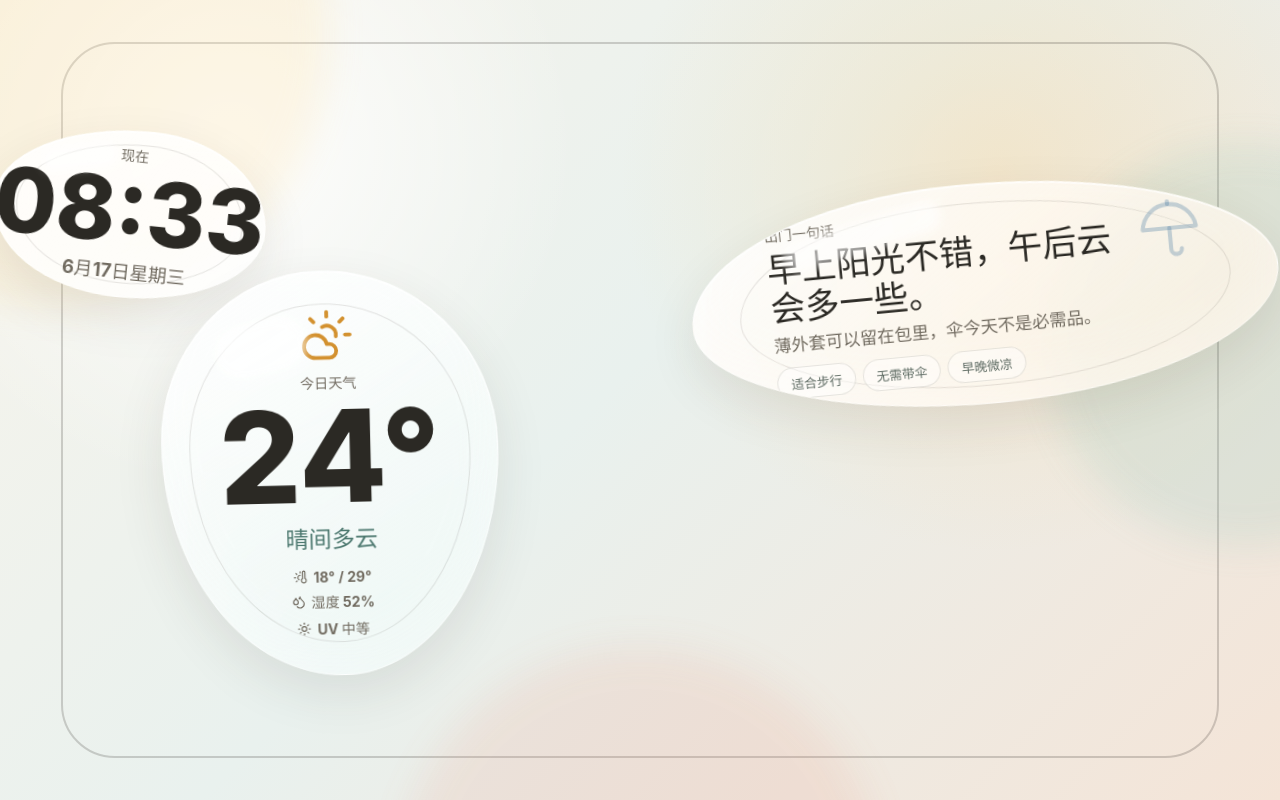
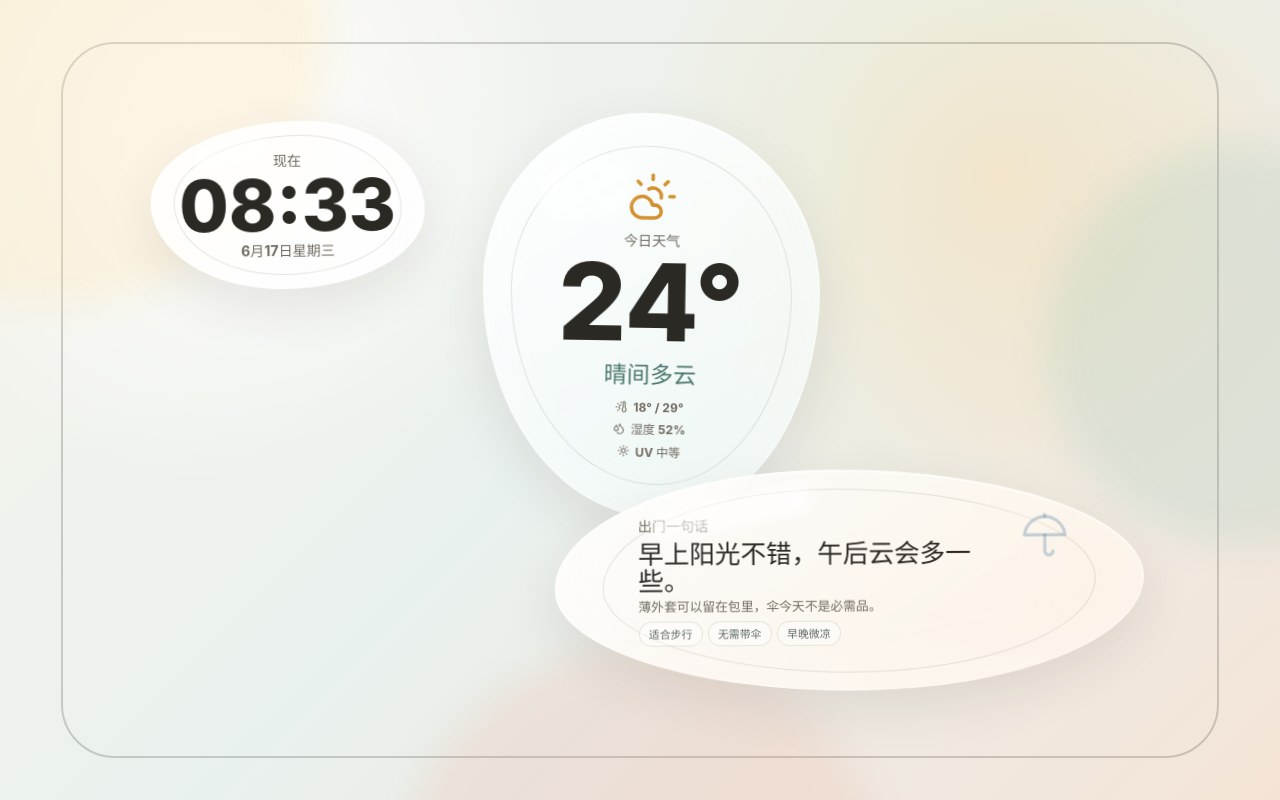
Before and after one commit to wtfllix/Bublink, a React (Vite) app: page / in a window 1280 px wide. Built offline with nearby package versions, Linux system fonts and the light colour scheme.

Commit message:
Replace Matter.js bubbles with CSS animation

```diff
--- a/package.json
+++ b/package.json
@@ -11,13 +11,11 @@
   },
   "dependencies": {
     "lucide-react": "^0.468.0",
-    "matter-js": "^0.20.0",
     "motion": "^12.0.0",
     "react": "^19.0.0",
     "react-dom": "^19.0.0"
   },
   "devDependencies": {
-    "@types/matter-js": "^0.19.8",
     "@types/react": "^19.0.0",
     "@types/react-dom": "^19.0.0",
     "typescript": "^5.7.0",
--- a/src/App.tsx
+++ b/src/App.tsx
@@ -1,27 +1,22 @@
 import { CloudSun, Droplets, Sun, ThermometerSun, Umbrella } from "lucide-react";
-import Matter from "matter-js";
 import { motion } from "motion/react";
-import { useEffect, useMemo, useRef, useState } from "react";
+import { useEffect, useMemo, useState } from "react";
 import { departureAdvice, weatherSnapshot } from "./data/dashboard";
 
 type BubbleId = "clock" | "weather" | "advice";
-
-type BubbleFrame = {
-  id: BubbleId;
-  x: number;
-  y: number;
-  angle: number;
-};
 
 type BubbleDefinition = {
   id: BubbleId;
   className: string;
   width: number;
   height: number;
-  radius: number;
   x: number;
   y: number;
-  mass: number;
+  driftX: number;
+  driftY: number;
+  driftRotate: number;
+  duration: number;
+  delay: number;
 };
 
 function getBubbleDefinitions(width: number, height: number): BubbleDefinition[] {
@@ -36,30 +31,39 @@ function getBubbleDefinitions(width: number, height: number): BubbleDefinition[]
         className: "bubble-clock",
         width: 235 * scale,
         height: 150 * scale,
-        radius: 112 * scale,
         x: width * 0.35,
         y: height * 0.22,
-        mass: 1,
+        driftX: 10 * scale,
+        driftY: 8 * scale,
+        driftRotate: 1.2,
+        duration: 7.6,
+        delay: -1.4,
       },
       {
         id: "weather",
         className: "bubble-weather",
         width: 285 * scale,
         height: 330 * scale,
-        radius: 168 * scale,
         x: width * 0.62,
         y: height * 0.47,
-        mass: 1.45,
+        driftX: 12 * scale,
+        driftY: 10 * scale,
+        driftRotate: -1,
+        duration: 8.4,
+        delay: -3.1,
       },
       {
         id: "advice",
         className: "bubble-advice",
         width: Math.min(width * 0.86, 560 * scale),
         height: 185 * scale,
-        radius: 235 * scale,
         x: width * 0.5,
         y: height * 0.78,
-        mass: 1.8,
+        driftX: 14 * scale,
+        driftY: 7 * scale,
+        driftRotate: 0.8,
+        duration: 9.2,
+        delay: -2.2,
       },
     ];
   }
@@ -70,30 +74,39 @@ function getBubbleDefinitions(width: number, height: number): BubbleDefinition[]
       className: "bubble-clock",
       width: 260 * scale,
       height: 160 * scale,
-      radius: 123 * scale,
       x: width * 0.23,
       y: height * 0.25,
-      mass: 1,
+      driftX: 12 * scale,
+      driftY: 9 * scale,
+      driftRotate: 1.1,
+      duration: 8,
+      delay: -1.2,
     },
     {
       id: "weather",
       className: "bubble-weather",
       width: 320 * scale,
       height: 385 * scale,
-      radius: 190 * scale,
       x: width * 0.52,
       y: height * 0.38,
-      mass: 1.5,
+      driftX: 14 * scale,
+      driftY: 11 * scale,
+      driftRotate: -0.9,
+      duration: 8.8,
+      delay: -3.4,
     },
     {
       id: "advice",
       className: "bubble-advice",
       width: 560 * scale,
       height: 210 * scale,
-      radius: 280 * scale,
       x: width * 0.67,
       y: height * 0.72,
-      mass: 2,
+      driftX: 16 * scale,
+      driftY: 8 * scale,
+      driftRotate: 0.7,
+      duration: 9.8,
+      delay: -2.6,
     },
   ];
 }
@@ -108,102 +121,6 @@ function useWindowSize() {
   }, []);
 
   return size;
-}
-
-function useBubblePhysics(definitions: BubbleDefinition[], width: number, height: number) {
-  const [frames, setFrames] = useState<BubbleFrame[]>(() =>
-    definitions.map((definition) => ({
-      id: definition.id,
-      x: definition.x,
-      y: definition.y,
-      angle: 0,
-    })),
-  );
-  const bodiesRef = useRef<Map<BubbleId, Matter.Body>>(new Map());
-
-  useEffect(() => {
-    const engine = Matter.Engine.create({ gravity: { x: 0, y: 0, scale: 0 } });
-    const runner = Matter.Runner.create();
-    const margin = 52;
-
-    const walls = [
-      Matter.Bodies.rectangle(width / 2, -margin, width + margin * 2, margin * 2, { isStatic: true }),
-      Matter.Bodies.rectangle(width / 2, height + margin, width + margin * 2, margin * 2, { isStatic: true }),
-      Matter.Bodies.rectangle(-margin, height / 2, margin * 2, height + margin * 2, { isStatic: true }),
-      Matter.Bodies.rectangle(width + margin, height / 2, margin * 2, height + margin * 2, { isStatic: true }),
-    ];
-
-    const bodies = definitions.map((definition, index) => {
-      const body = Matter.Bodies.circle(definition.x, definition.y, definition.radius, {
-        friction: 0,
-        frictionAir: 0.038,
-        restitution: 0.96,
-        density: 0.0008,
-        label: definition.id,
-      });
-
-      Matter.Body.setMass(body, definition.mass);
-      Matter.Body.setVelocity(body, {
-        x: (index + 1) * 0.32 * (index % 2 === 0 ? 1 : -1),
-        y: (index + 1) * 0.18,
-      });
-      bodiesRef.current.set(definition.id, body);
-      return body;
-    });
-
-    Matter.Composite.add(engine.world, [...walls, ...bodies]);
-    Matter.Runner.run(runner, engine);
-
-    let animationFrame = 0;
-    let tick = 0;
-
-    const animate = () => {
-      tick += 1;
-
-      bodies.forEach((body, index) => {
-        const phase = tick / 95 + index * 1.7;
-        Matter.Body.applyForce(body, body.position, {
-          x: Math.cos(phase) * 0.00028 * body.mass,
-          y: Math.sin(phase * 0.9) * 0.00022 * body.mass,
-        });
-        Matter.Body.setAngularVelocity(body, Math.sin(phase) * 0.002);
-      });
-
-      setFrames(
-        bodies.map((body) => ({
-          id: body.label as BubbleId,
-          x: body.position.x,
-          y: body.position.y,
-          angle: body.angle,
-        })),
-      );
-
-      animationFrame = window.requestAnimationFrame(animate);
-    };
-
-    animationFrame = window.requestAnimationFrame(animate);
-
-    return () => {
-      window.cancelAnimationFrame(animationFrame);
-      Matter.Runner.stop(runner);
-      Matter.Engine.clear(engine);
-      bodiesRef.current.clear();
-    };
-  }, [definitions, height, width]);
-
-  const nudge = (id: BubbleId) => {
-    const body = bodiesRef.current.get(id);
-    if (!body) {
-      return;
-    }
-
-    Matter.Body.applyForce(body, body.position, {
-      x: (Math.random() - 0.5) * 0.035 * body.mass,
-      y: -0.026 * body.mass,
-    });
-  };
-
-  return { frames, nudge };
 }
 
 function ClockBubble() {
@@ -278,9 +195,6 @@ function AdviceBubble() {
 function App() {
   const { width, height } = useWindowSize();
   const definitions = useMemo(() => getBubbleDefinitions(width, height), [height, width]);
-  const { frames, nudge } = useBubblePhysics(definitions, width, height);
-
-  const frameById = new Map(frames.map((frame) => [frame.id, frame]));
 
   return (
     <main className="kiosk-shell">
@@ -290,7 +204,6 @@ function App() {
 
       <section className="bubble-stage" aria-label="玄关天气信息">
         {definitions.map((definition) => {
-          const frame = frameById.get(definition.id);
           const content =
             definition.id === "clock" ? (
               <ClockBubble />
@@ -305,16 +218,33 @@ function App() {
               animate={{
                 opacity: 1,
                 scale: 1,
-                x: (frame?.x ?? definition.x) - definition.width / 2,
-                y: (frame?.y ?? definition.y) - definition.height / 2,
-                rotate: (frame?.angle ?? 0) * 16,
+                x: [
+                  definition.x - definition.width / 2 - definition.driftX,
+                  definition.x - definition.width / 2 + definition.driftX,
+                  definition.x - definition.width / 2 - definition.driftX,
+                ],
+                y: [
+                  definition.y - definition.height / 2 + definition.driftY,
+                  definition.y - definition.height / 2 - definition.driftY,
+                  definition.y - definition.height / 2 + definition.driftY,
+                ],
+                rotate: [-definition.driftRotate, definition.driftRotate, -definition.driftRotate],
               }}
               className={`info-bubble ${definition.className}`}
               initial={{ opacity: 0, scale: 0.88 }}
               key={definition.id}
-              onPointerDown={() => nudge(definition.id)}
               style={{ width: definition.width, height: definition.height }}
-              transition={{ type: "spring", stiffness: 68, damping: 18, mass: 0.7 }}
+              transition={{
+                default: {
+                  duration: definition.duration,
+                  ease: "easeInOut",
+                  repeat: Infinity,
+                  repeatType: "loop",
+                  delay: definition.delay,
+                },
+                opacity: { duration: 0.45, ease: "easeOut" },
+                scale: { duration: 0.45, ease: "easeOut" },
+              }}
             >
               {content}
             </motion.article>
--- a/src/styles.css
+++ b/src/styles.css
@@ -166,8 +166,8 @@ select {
   display: flex;
   align-items: center;
   justify-content: center;
-  width: 82%;
-  height: 82%;
+  width: 76%;
+  height: 76%;
   text-align: center;
 }
 
@@ -180,35 +180,35 @@ select {
 
 .clock-content {
   flex-direction: column;
-  gap: 0.12rem;
+  gap: 0.08rem;
 }
 
 .clock-content strong {
-  font-size: clamp(3.2rem, 7vw, 5.9rem);
+  font-size: clamp(2.7rem, 5.6vw, 4.8rem);
   font-weight: 780;
-  line-height: 0.98;
+  line-height: 0.94;
 }
 
 .clock-content span:last-child {
   color: var(--muted);
-  font-size: clamp(0.95rem, 1.45vw, 1.3rem);
+  font-size: clamp(0.82rem, 1.1vw, 1.05rem);
   font-weight: 650;
 }
 
 .weather-content {
   flex-direction: column;
-  gap: clamp(0.3rem, 0.9vw, 0.6rem);
+  gap: clamp(0.2rem, 0.7vw, 0.48rem);
 }
 
 .weather-icon {
-  width: clamp(2.6rem, 5vw, 4rem);
-  height: clamp(2.6rem, 5vw, 4rem);
+  width: clamp(2.2rem, 4vw, 3.4rem);
+  height: clamp(2.2rem, 4vw, 3.4rem);
   color: #d3912f;
   stroke-width: 1.65;
 }
 
 .weather-content strong {
-  font-size: clamp(4.7rem, 10vw, 8rem);
+  font-size: clamp(4.1rem, 8.4vw, 7rem);
   font-weight: 790;
   line-height: 0.85;
 }
@@ -221,10 +221,10 @@ select {
 
 .weather-metrics {
   display: grid;
-  gap: 0.42rem;
-  margin-top: 0.25rem;
+  gap: 0.3rem;
+  margin-top: 0.12rem;
   color: var(--muted);
-  font-size: clamp(0.78rem, 1.1vw, 1rem);
+  font-size: clamp(0.72rem, 0.95vw, 0.88rem);
   font-weight: 680;
 }
 
@@ -246,53 +246,55 @@ select {
   position: relative;
   align-items: flex-start;
   flex-direction: column;
-  gap: 0.38rem;
-  padding-left: clamp(1.1rem, 2vw, 1.8rem);
+  gap: 0.26rem;
+  width: 78%;
+  height: 68%;
+  padding-left: clamp(0.75rem, 1.4vw, 1.2rem);
   text-align: left;
 }
 
 .advice-icon {
   position: absolute;
-  right: 4%;
-  top: 6%;
-  width: clamp(2.6rem, 5vw, 4.8rem);
-  height: clamp(2.6rem, 5vw, 4.8rem);
+  right: 2%;
+  top: 4%;
+  width: clamp(2.1rem, 3.8vw, 3.8rem);
+  height: clamp(2.1rem, 3.8vw, 3.8rem);
   color: rgba(89, 132, 168, 0.34);
   stroke-width: 1.55;
 }
 
 .advice-content strong {
-  max-width: 78%;
-  font-size: clamp(1.45rem, 2.7vw, 2.8rem);
+  max-width: 84%;
+  font-size: clamp(1.12rem, 2vw, 2.05rem);
   font-weight: 800;
-  line-height: 1.12;
+  line-height: 1.08;
 }
 
 .advice-content > span:not(.eyebrow) {
-  max-width: 80%;
+  max-width: 86%;
   color: var(--muted);
-  font-size: clamp(0.95rem, 1.35vw, 1.22rem);
+  font-size: clamp(0.78rem, 1vw, 0.96rem);
   font-weight: 650;
-  line-height: 1.35;
+  line-height: 1.24;
 }
 
 .advice-tags {
   display: flex;
   flex-wrap: wrap;
-  gap: 0.46rem;
-  margin-top: 0.28rem;
+  gap: 0.32rem;
+  margin-top: 0.12rem;
 }
 
 .advice-tags span {
   display: inline-flex;
   align-items: center;
-  min-height: 2rem;
-  padding: 0 0.78rem;
+  min-height: 1.55rem;
+  padding: 0 0.58rem;
   border: 1px solid rgba(74, 68, 56, 0.13);
   border-radius: 999px;
   background: rgba(255, 255, 255, 0.42);
   color: #5d6a62;
-  font-size: clamp(0.76rem, 1vw, 0.95rem);
+  font-size: clamp(0.68rem, 0.82vw, 0.8rem);
   font-weight: 740;
 }
 
@@ -313,7 +315,9 @@ select {
   }
 
   .advice-content {
-    padding-left: 0.7rem;
+    width: 82%;
+    height: 70%;
+    padding-left: 0.5rem;
   }
 
   .advice-content strong,
```
Also changed, not shown: 1 other file (tests, documents, lock files or other folders).
